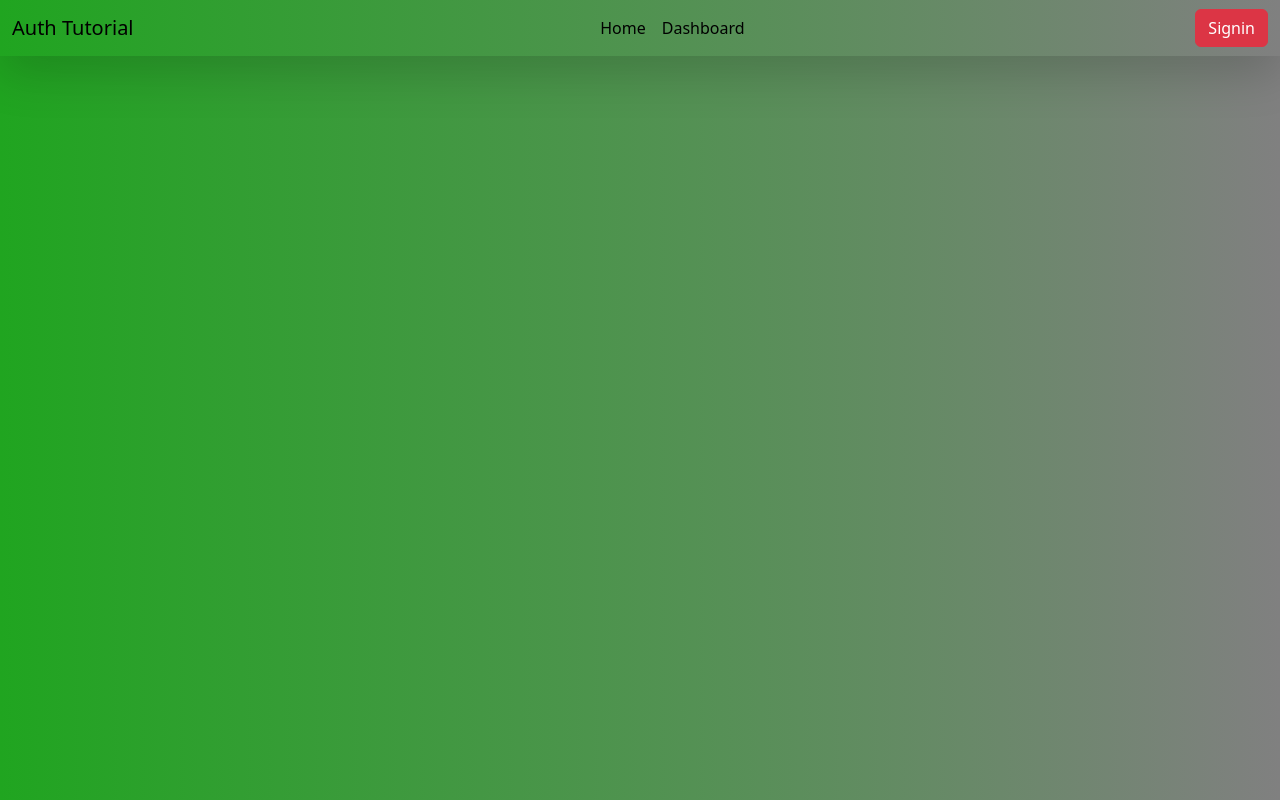
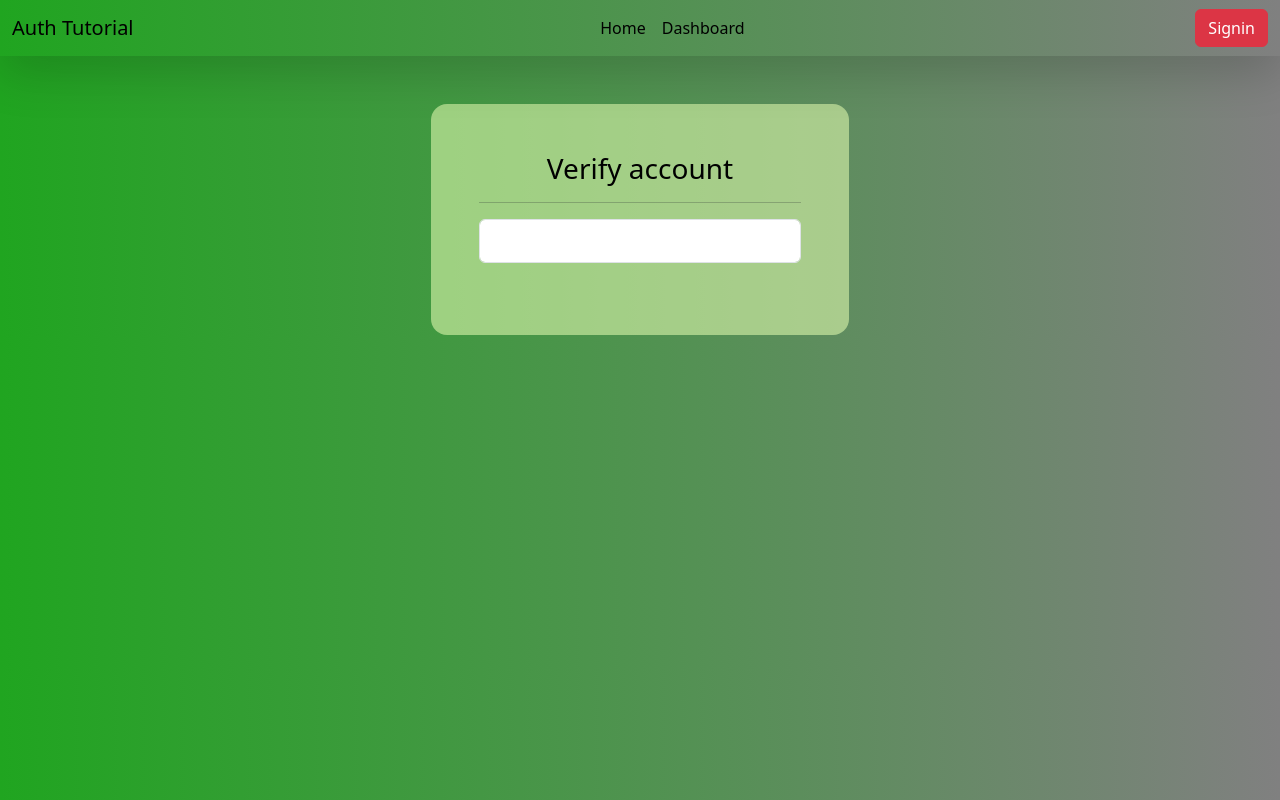
Before and after one commit to teydd/Auth-Tutorial-0, a React (Vite) app in the folder client/: page /verify in a window 1280 px wide. Built offline with nearby package versions, Linux system fonts and the light colour scheme.

Commit message:
verify component update

```diff
--- a/client/src/pages/Verify.jsx
+++ b/client/src/pages/Verify.jsx
@@ -1,8 +1,20 @@
 import React from 'react'
+import { Link } from 'react-router-dom'
 
 export default function Verify() {
   return (
     <>
+     <div className="align-items-center justify-content-center d-flex mt-5 ">
+      <form  className="form p-5 rounded-4 dash">
+        <Link className='text-decoration-none text-black' to={"/"}><h3 className='text-center'>Verify account</h3></Link>
+        <hr />
+        <input
+          className="form-control text-center fs-5"
+          maxLength={6}
+        />
+        <br />
+      </form>
+    </div>
     </>
   )
 }
```
